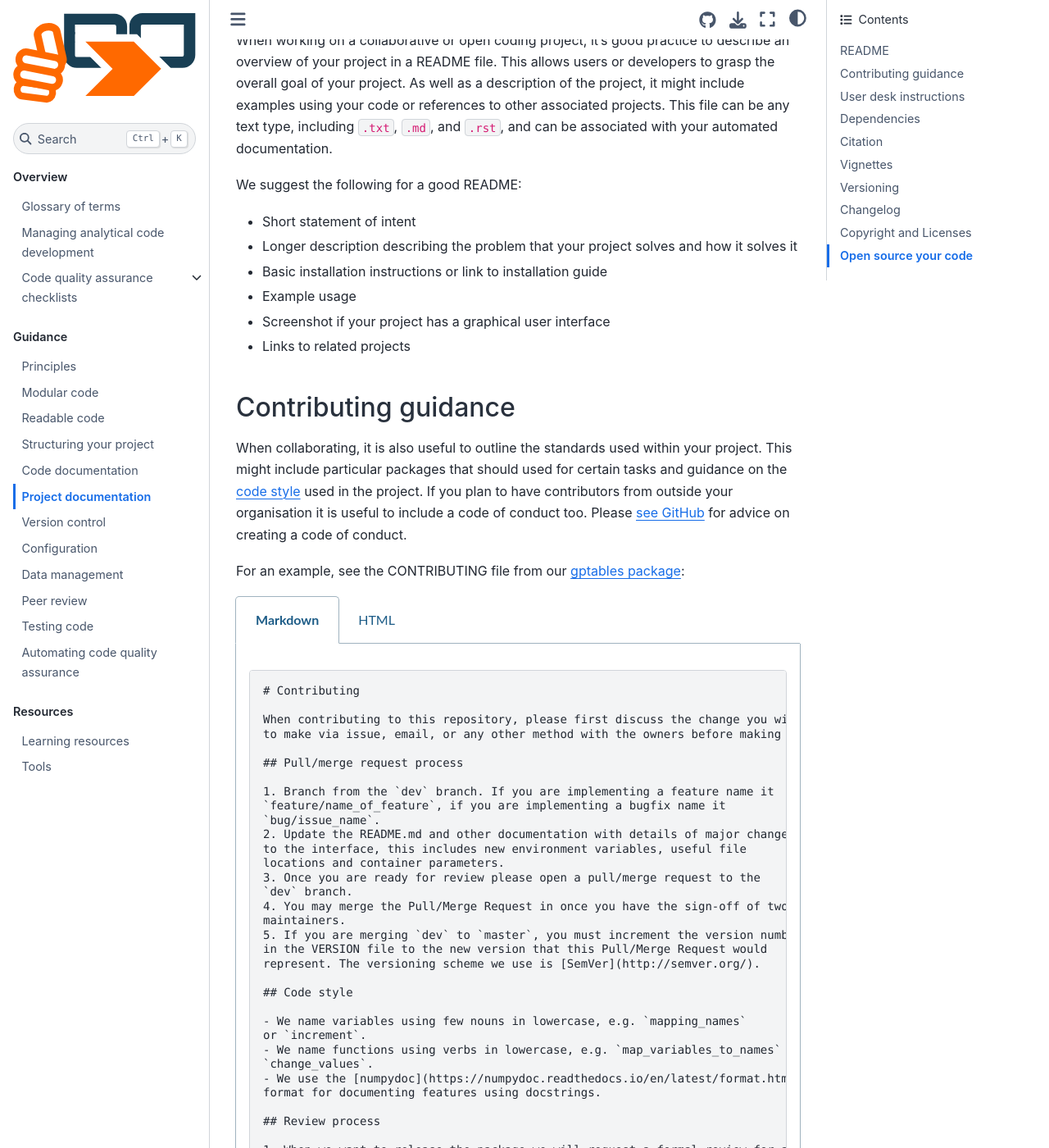
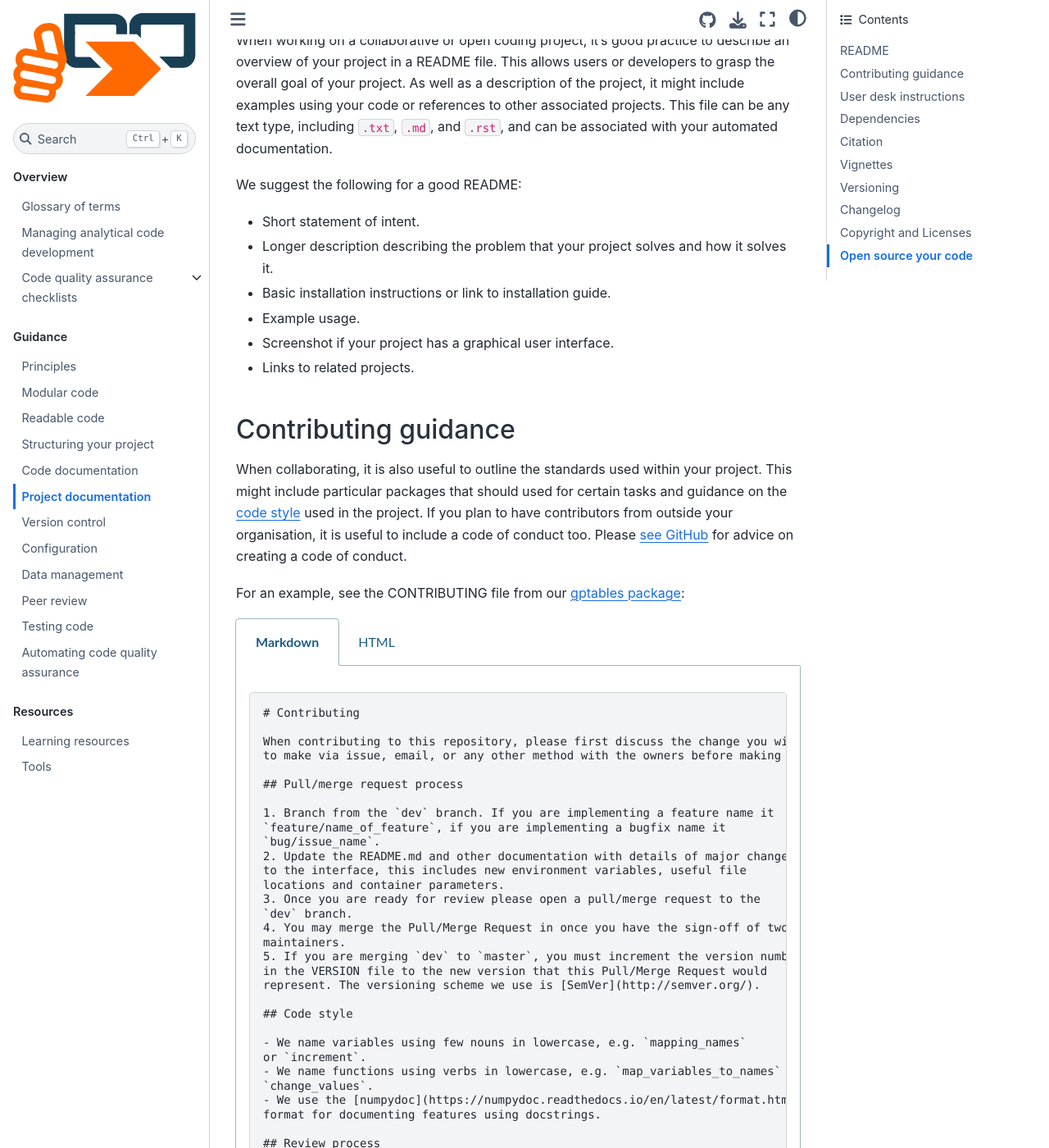
Before and after one commit to best-practice-and-impact/qa-of-code-guidance, a Jupyter Book: the page built from book/project_documentation.md, in a window 1280 px wide and 1400 px high, scrolled down 276 px. Shown: the whole window at 82% size. Built offline with Jupyter Book 1.0.4 settings and Sphinx 7.4.7 and the Sphinx Book theme 1.1.4, drawn with Linux system fonts in a browser that asks for light colours; some of the changed text lies outside the part shown.

Commit message:
punctuation edits as far as Vignettes in project_docs

`````diff
--- a/book/project_documentation.md
+++ b/book/project_documentation.md
@@ -13,19 +13,19 @@
 
 We suggest the following for a good README:
 
-- Short statement of intent
-- Longer description describing the problem that your project solves and how it solves it
-- Basic installation instructions or link to installation guide
-- Example usage
-- Screenshot if your project has a graphical user interface
-- Links to related projects
+- Short statement of intent.
+- Longer description describing the problem that your project solves and how it solves it.
+- Basic installation instructions or link to installation guide.
+- Example usage.
+- Screenshot if your project has a graphical user interface.
+- Links to related projects.
 
 
 ## Contributing guidance
 
 When collaborating, it is also useful to outline the standards used within your project.
 This might include particular packages that should used for certain tasks and guidance on the [code style](code-style) used in the project.
-If you plan to have contributors from outside your organisation it is useful to include a code of conduct too.
+If you plan to have contributors from outside your organisation, it is useful to include a code of conduct too.
 Please [see GitHub](https://docs.github.com/en/github/building-a-strong-community/adding-a-code-of-conduct-to-your-project) for advice on creating a code of conduct.
 
 For an example, see the CONTRIBUTING file from our [gptables package](https://github.com/best-practice-and-impact/gptables/blob/master/CONTRIBUTING.md):
@@ -70,7 +70,7 @@
 non-minor changes.
 2. The review process follows a similar process to ROpenSci.
 3. Reviewers will be requested from associated communities.
-4. Only once reviewers are satisfied, will the `dev` branch be released.
+4. The `dev` branch will only be released once reviewers are satisfied.
 ```
 ````
 
@@ -142,7 +142,7 @@
 The environment that your code runs in includes the machine, the operating system (Windows, Mac, Linux...), the programming language, and any external packages.
 It is important to record this information to ensure reproducibility.
 
-The simplest way to document which packages your code is dependent on, is to record them in a text file.
+The simplest way to document which packages your code is dependent on is to record them in a text file.
 This is typically called `requirements.txt`.
 
 Python packages record their dependencies within their `setup.py` file, via `setup(install_requires=...)`.
@@ -202,9 +202,9 @@
 
 Another good example is this vignette describing [how to design vignettes](http://r-pkgs.had.co.nz/vignettes.html) in Rmarkdown.
 You can produce this type of documentation in any format, though Rmarkdown is particularly effectively at combining sections of code,
-code outputs and descriptive text.
+code outputs, and descriptive text.
 
-You might also consider providing examples in an interactive notebook, that users can run for themselves.
+You might also consider providing examples in an interactive notebook that users can run for themselves.
 
 
 ## Versioning
`````
Also changed, not shown: other parts of book/project_documentation.md (+7 -7 lines).
